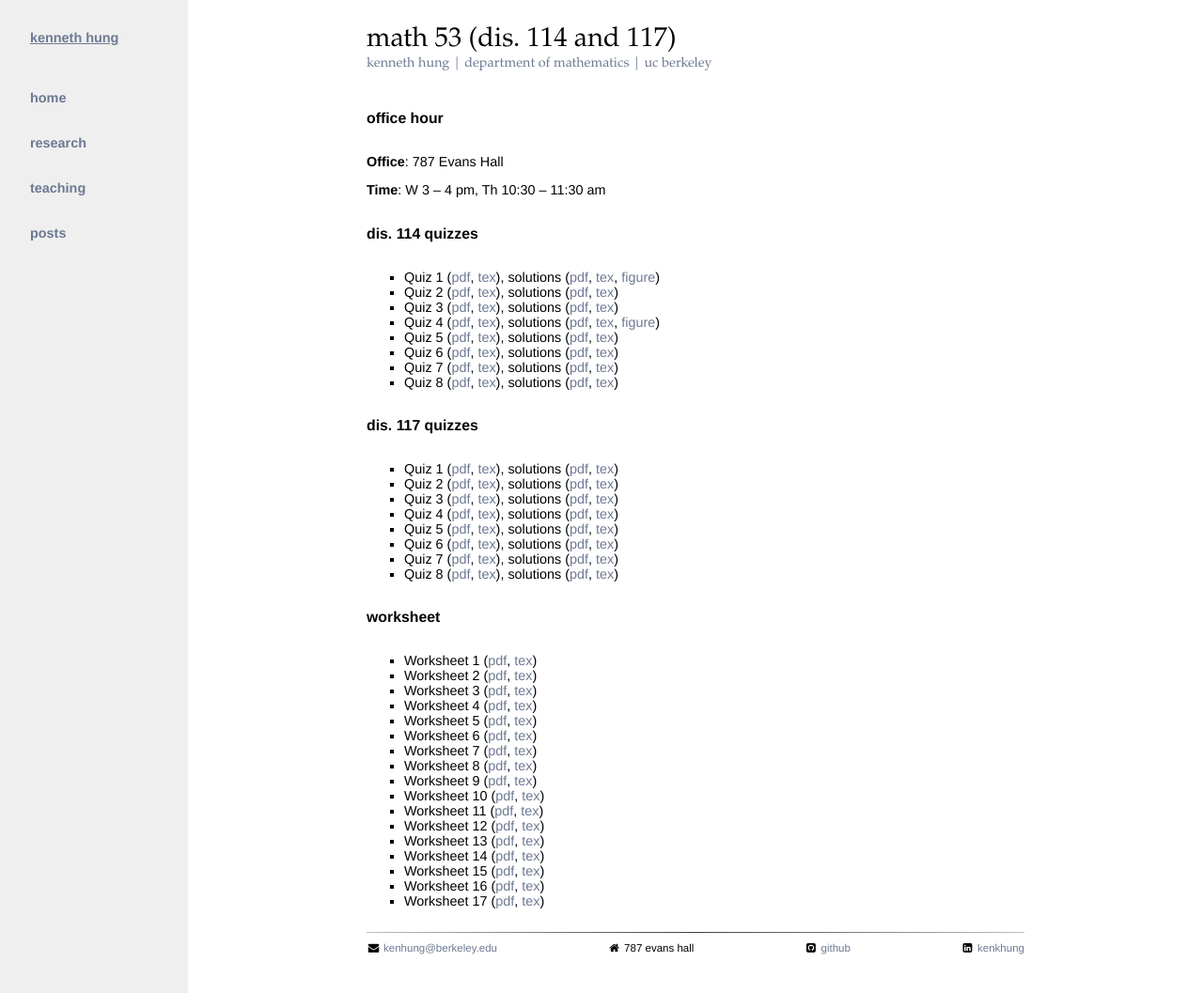
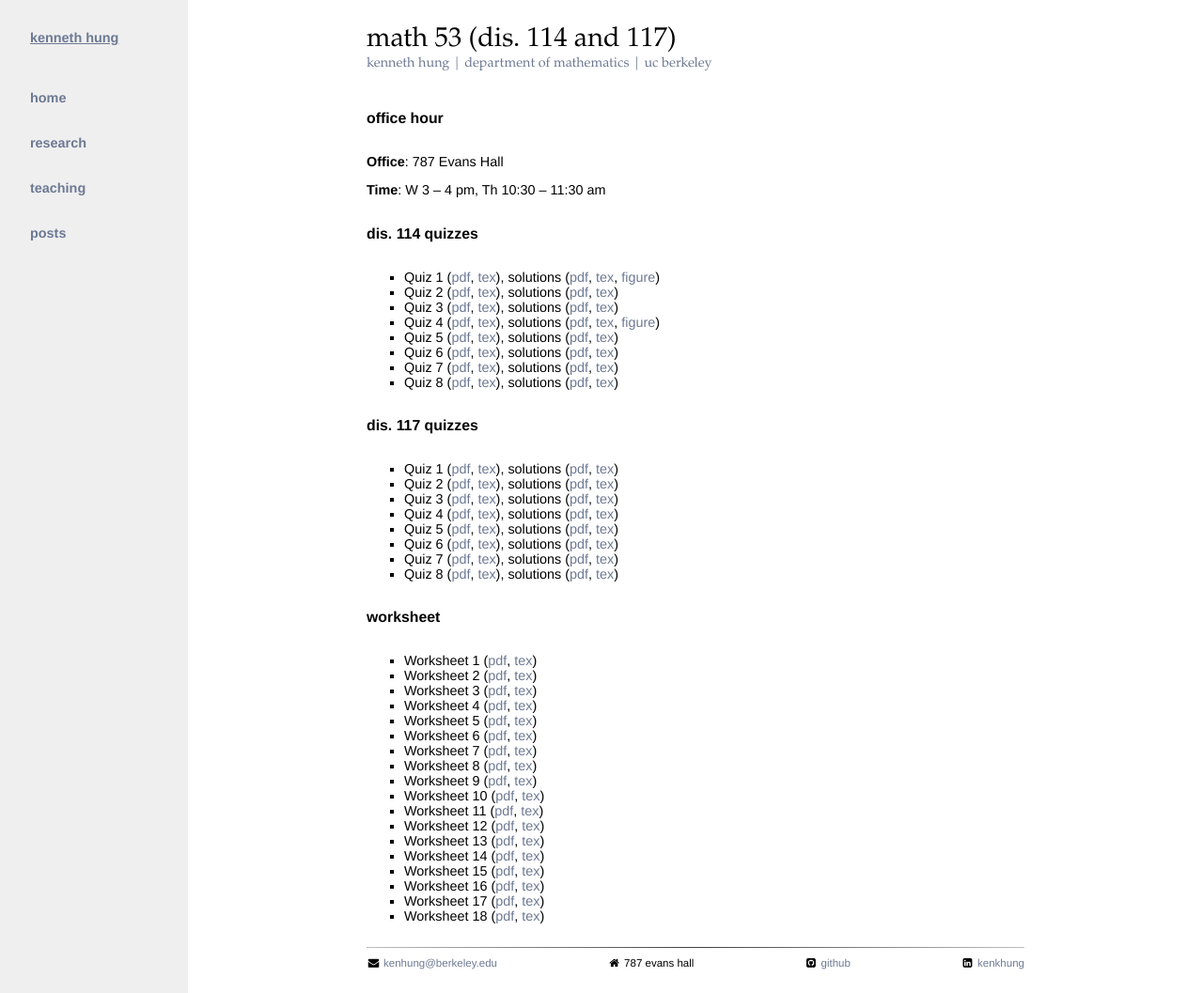
Before and after one commit to yiqunchen/kenhungkk.github.io, a Jekyll site: the page built from courses/math053/index.md, in a window 1280 px wide and 1057 px high. Shown: the whole window at 94% size. Built offline with Jekyll 4.4.1, drawn with Linux system fonts in a browser that asks for light colours; nearby versions of some CDN libraries.

Commit message:
worksheet 18 for math053

```diff
--- a/courses/math053/index.md
+++ b/courses/math053/index.md
@@ -49,3 +49,4 @@ title: Math 53 (Dis. 114 and 117)
 - Worksheet 15 ([pdf](worksheet15.pdf), [tex](worksheet15.tex))
 - Worksheet 16 ([pdf](worksheet16.pdf), [tex](worksheet16.tex))
 - Worksheet 17 ([pdf](worksheet17.pdf), [tex](worksheet17.tex))
+- Worksheet 18 ([pdf](worksheet18.pdf), [tex](worksheet18.tex))
```
Also changed, not shown: 2 other files.
